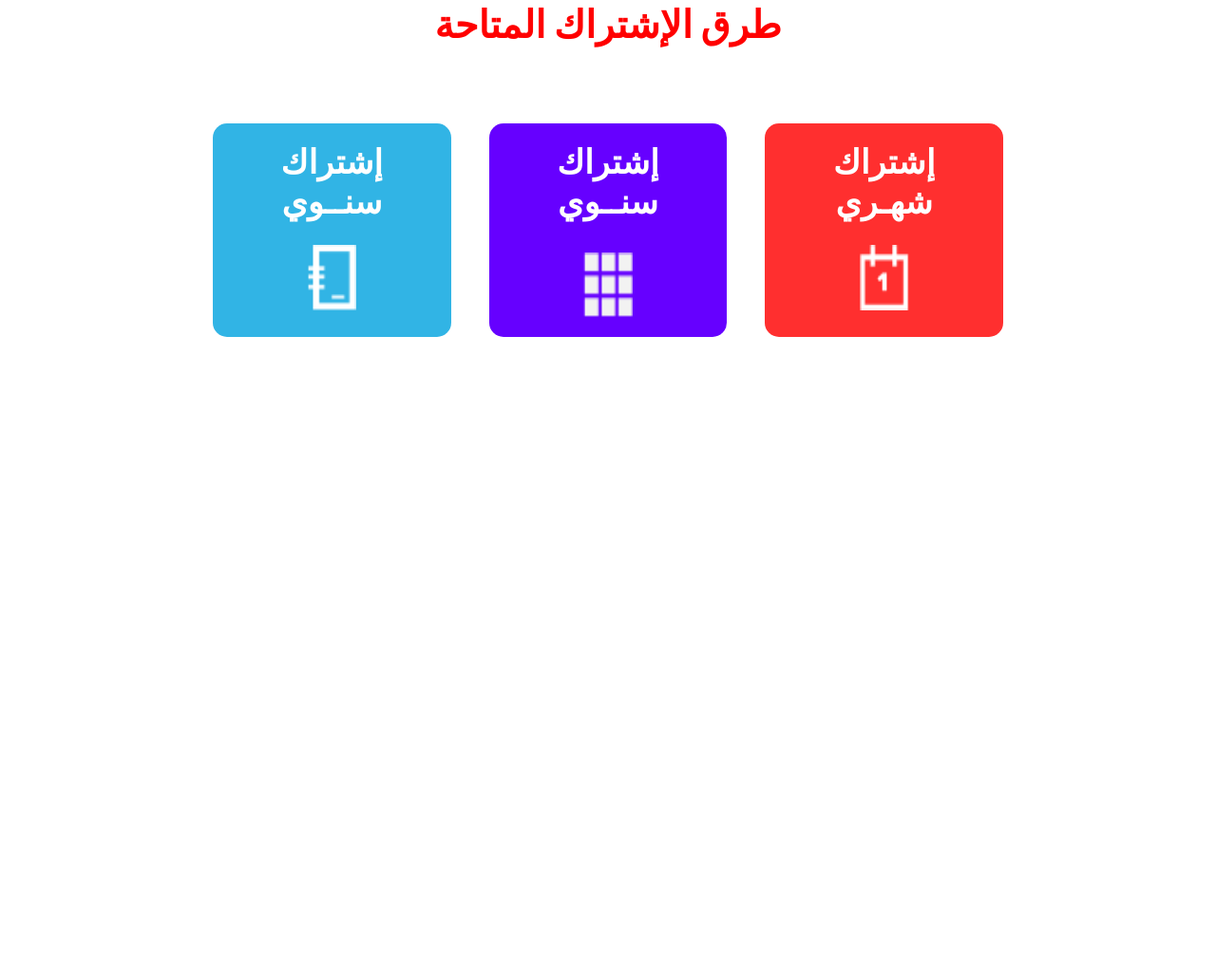
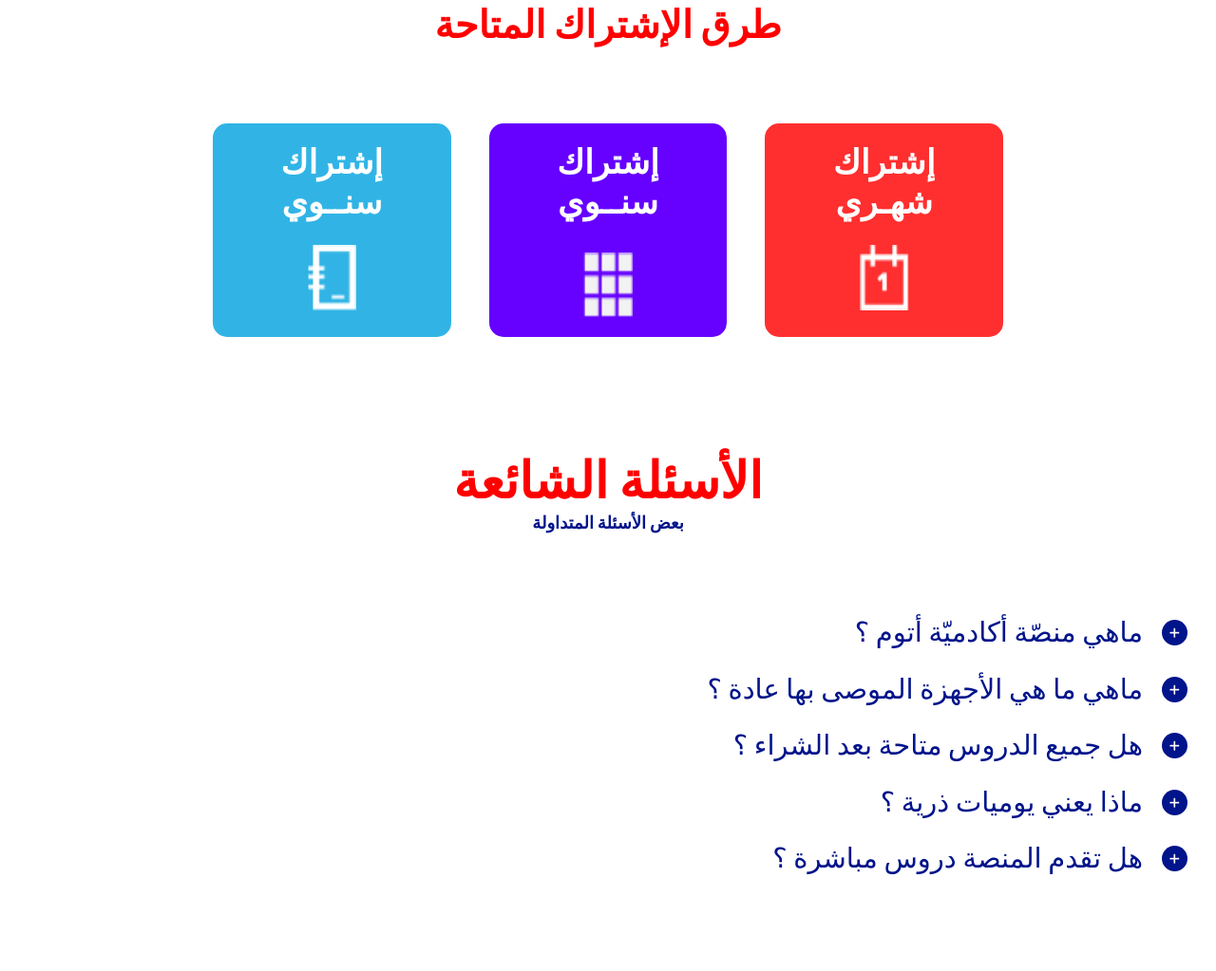
Before and after one commit to zakirhasan736/explainer, a website: page index.html in a window 1280 px wide. Shown: the part 3031-4054 px from the top of the page at 95% size. Before the commit the page ends 3426 px from the top, so only its background shows below. Drawn offline with nearby package versions, Linux system fonts and the light colour scheme.

Commit message:
accordion completed

```diff
--- a/index.html
+++ b/index.html
@@ -557,6 +557,74 @@
 				</div>
 			</section>
 			<!-- Subscription fee section ends here -->
+
+			<!-- Accordion section starts here -->
+			<section class="accordion-section py-20">
+				<div class="custom-container">
+					<div class="text-center">
+						<h1 class="text-[53px] text-center font-bold">
+							الأسئلة الشائعة
+						</h1>
+						<p class="text-[18px] text-[#00148B] font-bold">
+							بعض الأسئلة المتداولة
+						</p>
+					</div>
+
+					<div class="mt-20">
+						<div class="flex items-center mb-4">
+							<img
+								class="bg-[#00148B] w-[27px] h-[27px] rounded-full p-2 ml-5"
+								src="./assets/images/plus.png"
+								alt="accordion-icon"
+							/>
+							<p class="text-[29px] font-medium text-[#00148B]">
+								ماهي منصّة أكادميّة أتوم ؟
+							</p>
+						</div>
+						<div class="flex items-center mb-4">
+							<img
+								class="bg-[#00148B] w-[27px] h-[27px] rounded-full p-2 ml-5"
+								src="./assets/images/plus.png"
+								alt="accordion-icon"
+							/>
+							<p class="text-[29px] font-medium text-[#00148B]">
+								ماهي ما هي الأجهزة الموصى بها عادة ؟
+							</p>
+						</div>
+						<div class="flex items-center mb-4">
+							<img
+								class="bg-[#00148B] w-[27px] h-[27px] rounded-full p-2 ml-5"
+								src="./assets/images/plus.png"
+								alt="accordion-icon"
+							/>
+							<p class="text-[29px] font-medium text-[#00148B]">
+								هل جميع الدروس متاحة بعد الشراء ؟
+							</p>
+						</div>
+						<div class="flex items-center mb-4">
+							<img
+								class="bg-[#00148B] w-[27px] h-[27px] rounded-full p-2 ml-5"
+								src="./assets/images/plus.png"
+								alt="accordion-icon"
+							/>
+							<p class="text-[29px] font-medium text-[#00148B]">
+								ماذا يعني يوميات ذرية ؟
+							</p>
+						</div>
+						<div class="flex items-center mb-4">
+							<img
+								class="bg-[#00148B] w-[27px] h-[27px] rounded-full p-2 ml-5"
+								src="./assets/images/plus.png"
+								alt="accordion-icon"
+							/>
+							<p class="text-[29px] font-medium text-[#00148B]">
+								هل تقدم المنصة دروس مباشرة ؟
+							</p>
+						</div>
+					</div>
+				</div>
+			</section>
+			<!-- Accordion section ends here -->
 		</main>
 
 		<!-- =======================footer section start here================= -->
```
Also changed, not shown: assets/css/style.css, assets/images/plus.png (added).
